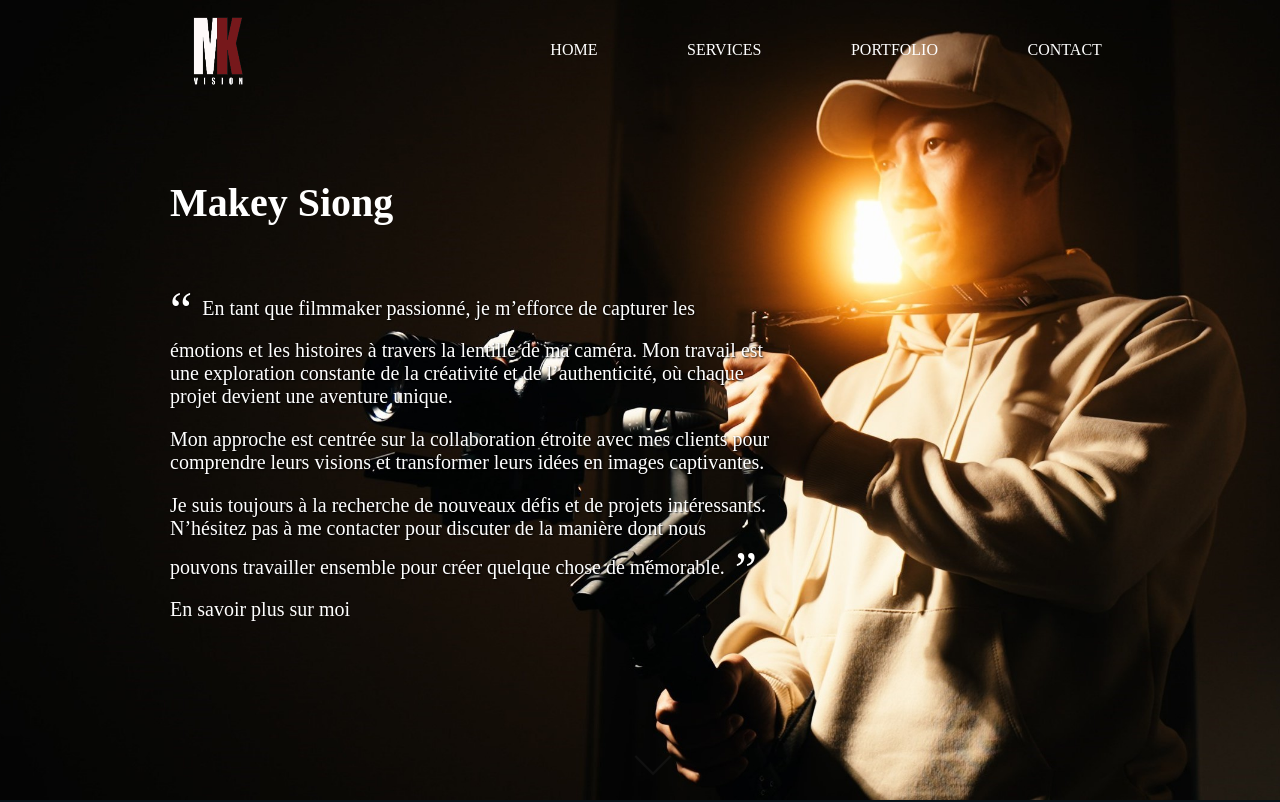
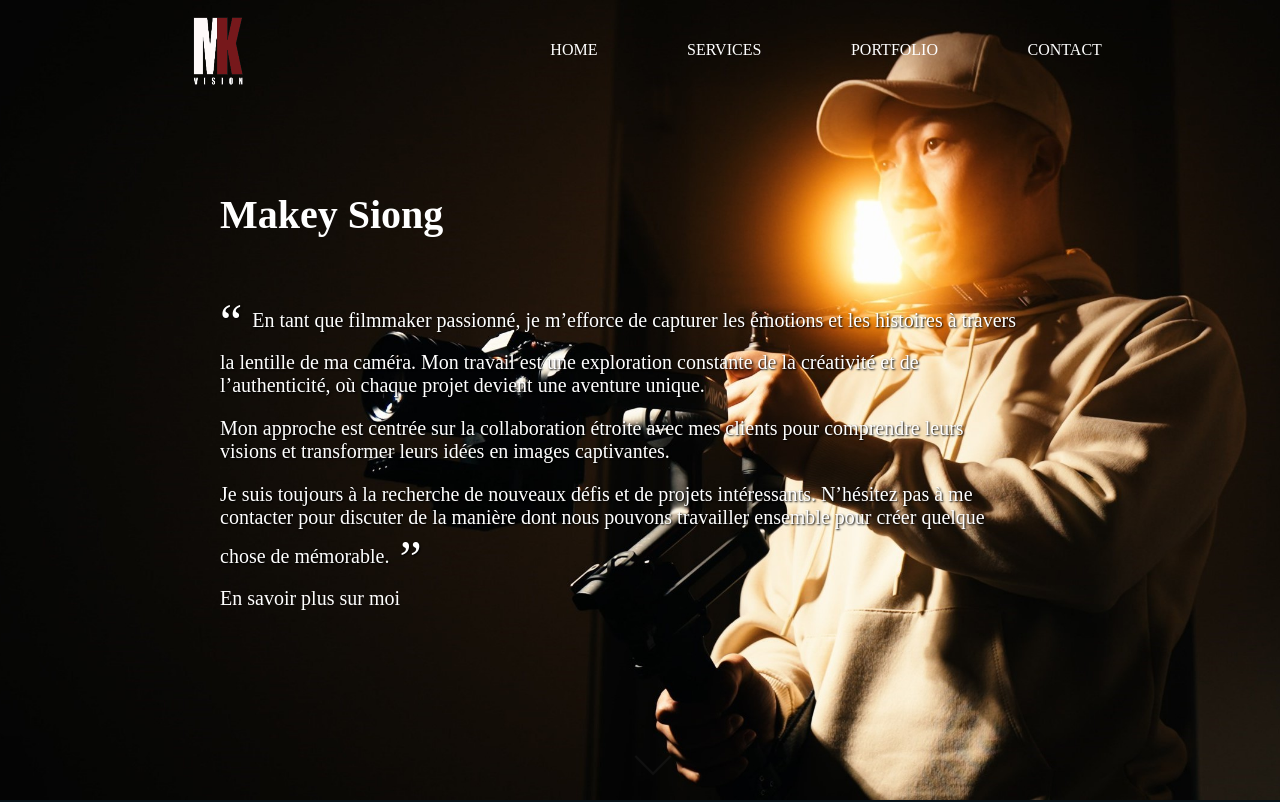
Before and after one commit to Ekkylibre/makey_siong, a Next.js app: page /contact in a window 1280 px wide. Shown: the top 802 px of the page. Built offline with nearby package versions, Linux system fonts and the light colour scheme.

Commit message:
💄 Contact > Page > Use padding from theme

```diff
--- a/src/app/contact/page.tsx
+++ b/src/app/contact/page.tsx
@@ -3,7 +3,7 @@ import React from 'react';
 import styled, { keyframes } from 'styled-components';
 import ContactForm from '../components/ContactForm';
 import ScrollDown from '../components/ScrollDown';
-import { colors } from '../theme';
+import { colors, padding } from '../theme';
 
 const reveal = keyframes`
   0% {
@@ -41,10 +41,10 @@ const BackgroundContainer = styled.div`
 
 const TextContent = styled.div`
   font-size: 20px;
-  max-width: 600px;
-  margin-left: 150px;
+  max-width: 1200px;
   color: white;
   text-align: left;
+  padding:${padding.horizontalPadding};
 
   h1 {
     margin-bottom: 50px;
```
